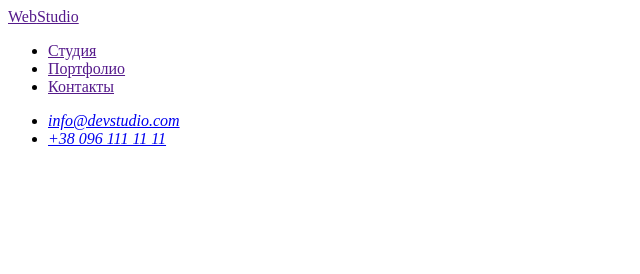
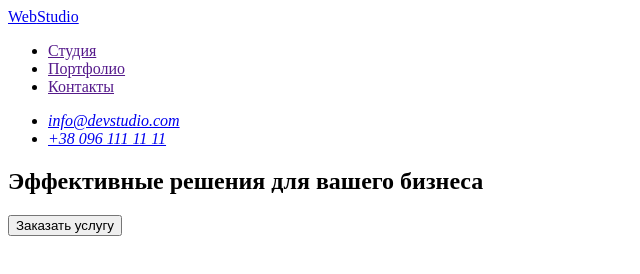
Before and after one commit to Fredy228/goit-markup-hw-01, a plain HTML site: page index.html in a window 1280 px wide. Shown: the whole page, without its empty margins (0-640 px from the left). Drawn offline with Linux system fonts and the light colour scheme.

Commit message:
Create intro

```diff
--- a/index.html
+++ b/index.html
@@ -12,7 +12,7 @@
         <div class="container">
             <div class="header-inner">
                 <div class="logo">
-                    <a href=""><span>Web</span>Studio</a>
+                    <a href="#" lang="en"><span>Web</span>Studio</a>
                 </div>
 
                 <nav class="nav">
@@ -39,7 +39,19 @@
 
     <!-- Main -->
     <main>
-
+        <!-- Intro -->
+        <section class="intro">
+            <div class="container">
+                <div class="intro-inner">
+                    <h1 class="intro-title">
+                        Эффективные решения для вашего бизнеса
+                    </h1>
+                    <button class="intro-btn">
+                        Заказать услугу
+                    </button>
+                </div>
+            </div>
+        </section>
     </main>
 
     <!-- Footer -->
```
